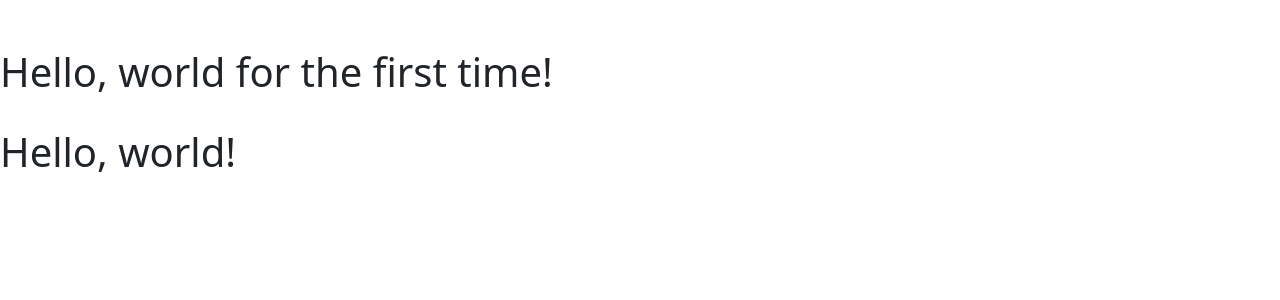
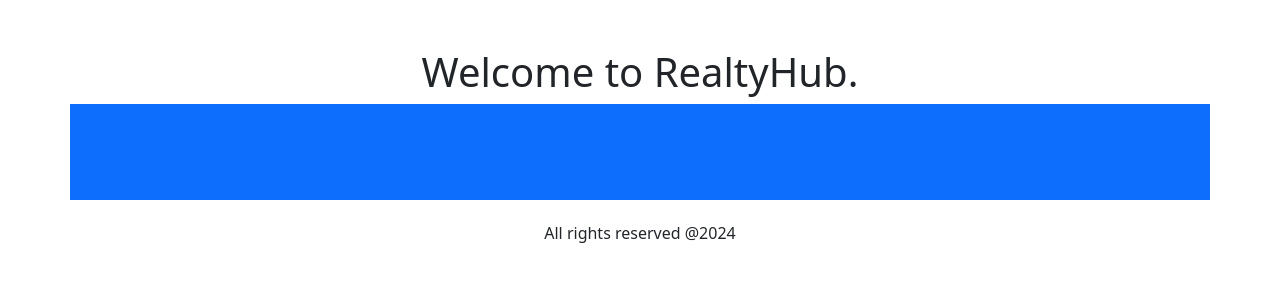
Before and after one commit to jackmarley254/RealtyHub, a Flask app: page /investor/ in a window 1280 px wide. Shown: the top 300 px of the page. Run offline with Flask 3, Linux system fonts and the light colour scheme.

Commit message:
Udating to current state

```diff
--- a/app/Owner/views.py
+++ b/app/Owner/views.py
@@ -23,14 +23,14 @@ def register():
     form = RegisterForm()
     if form.validate_on_submit():
         hashed_password = bcrypt.generate_password_hash(form.password.data).decode('utf-8')
-        user = Owner(
+        owner = Owner(
             username=form.username.data,
             email=form.email.data,
             phone=form.phone.data,
             location=form.location.data,
             password=hashed_password
         )
-        db.session.add(user)
+        db.session.add(owner)
         db.session.commit()
         flash('Your account has been created! You can now log in', 'success')
         return redirect(url_for('owner.login'))
@@ -43,10 +43,10 @@ def login():
         return redirect(url_for('main.home'))
     form = LoginForm()
     if form.validate_on_submit():
-        user = Owner.query.filter_by(email=form.email.data).first()
-        if user and bcrypt.check_password_hash(user.password, form.
+        owner = Owner.query.filter_by(email=form.email.data).first()
+        if owner and bcrypt.check_password_hash(owner.password, form.
                                                password.data):
-            login_user(user, remember=form.remember_me.data)
+            login_user(owner, remember=form.remember_me.data)
             flash('Login successful', 'success')
             next_page = request.args.get('next')
             return redirect(next_page) if next_page else redirect(url_for('main.home'))
--- a/app/templates/layout.html
+++ b/app/templates/layout.html
@@ -27,13 +27,13 @@
     {% endfor %} {% endif %} {% endwith %}
     </div>
     <br />
-    <h1>Hello, world for the first time!</h1>
+    <h1 class="text-center">Welcome to RealtyHub.</h1>
 
-    <div class="container">
+    <div class="container p-5 bg-primary text-white text-center">
         {% block content %} {% endblock %}
     </div>
     <br />
-    <h1>Hello, world!</h1>
+    <h6 class="text-center">All rights reserved @2024</h1>
     <script src="https://cdn.jsdelivr.net/npm/bootstrap@5.3.3/dist/js/bootstrap.bundle.min.js" integrity="sha384-YvpcrYf0tY3lHB60NNkmXc5s9fDVZLESaAA55NDzOxhy9GkcIdslK1eN7N6jIeHz" crossorigin="anonymous"></script>
   </body>
 </html>
```
Also changed, not shown: app/static/property_pics/1cbd6c3147b17d30.jpg (added), app/static/property_pics/4470e58f917ab1da.jpg (added), instance/mydatabase.db.
